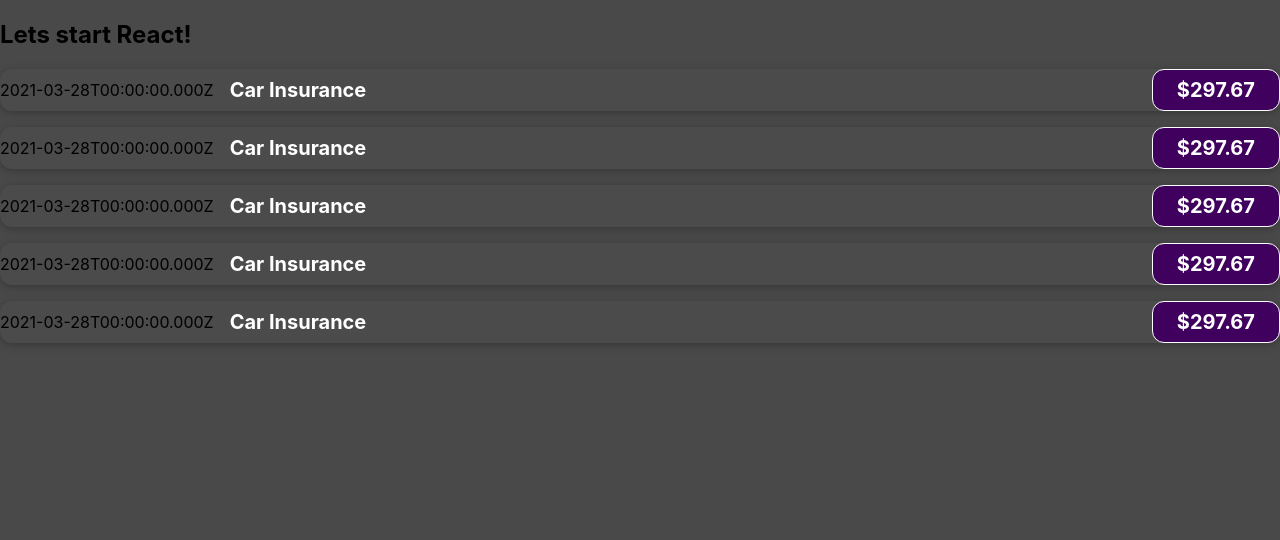
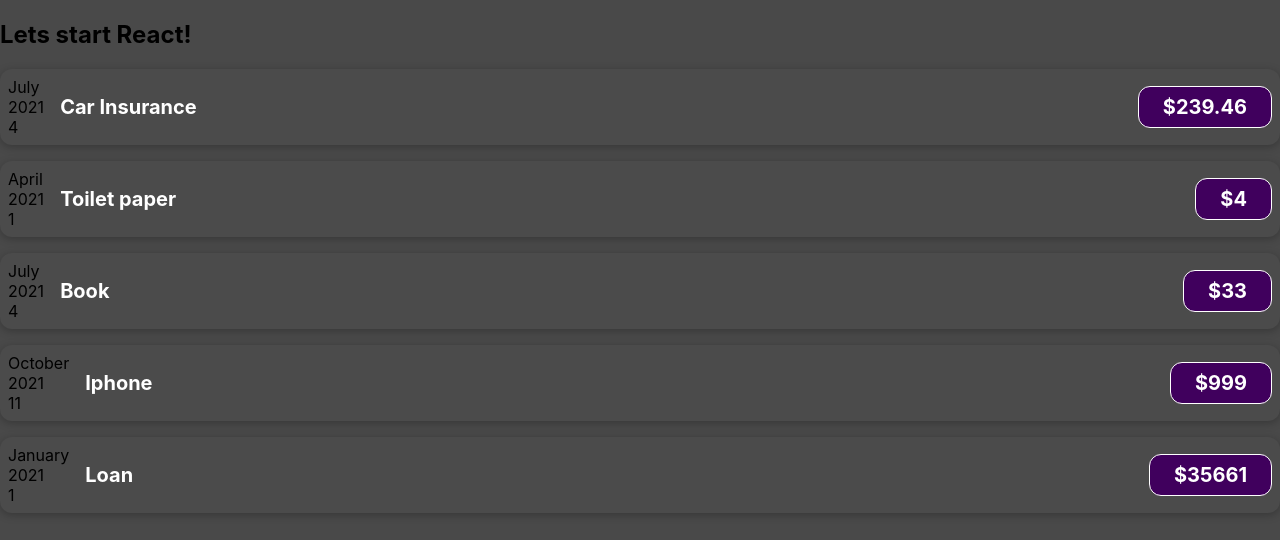
Before and after one commit to s-deep3k/Expense-Tracker, a JavaScript app: page / in a window 1280 px wide. Shown: the top 540 px of the page. Built offline with nearby package versions, Linux system fonts and the light colour scheme.

Commit message:
Props done, splitting compo into multiple compo for more convenience

```diff
--- a/src/App.js
+++ b/src/App.js
@@ -1,50 +1,65 @@
 import ExpenseItem from "./components/ExpenseItem";
 function App() {
-  const expenses =[
+  const expenses = [
     {
-      id:1,
-      title:'Car Insurance',
-      amount:239.46,
-      date: new Date(2021,6,4)
-
+      id: 1,
+      title: "Car Insurance",
+      amount: 239.46,
+      date: new Date(2021, 6, 4),
     },
     {
-      id:2,
-      title:'Toilet paper',
-      amount:4,
-      date: new Date(2021,3,1)
-
+      id: 2,
+      title: "Toilet paper",
+      amount: 4,
+      date: new Date(2021, 3, 1),
     },
     {
-      id:3,
-      title:'Book',
-      amount:33,
-      date: new Date(2021,6,4)
-
+      id: 3,
+      title: "Book",
+      amount: 33,
+      date: new Date(2021, 6, 4),
     },
     {
-      id:4,
-      title:'Iphone',
-      amount:999,
-      date: new Date(2021,9,11)
-
+      id: 4,
+      title: "Iphone",
+      amount: 999,
+      date: new Date(2021, 9, 11),
     },
     {
-      id:5,
-      title:'Loan',
-      amount:35661,
-      date: new Date(2021,0,1)
-
+      id: 5,
+      title: "Loan",
+      amount: 35661,
+      date: new Date(2021, 0, 1),
     },
-  ]
+  ];
   return (
     <div>
       <h2>Lets start React!</h2>
-      <ExpenseItem></ExpenseItem>
-      <ExpenseItem></ExpenseItem>
-      <ExpenseItem></ExpenseItem>
-      <ExpenseItem></ExpenseItem>
-      <ExpenseItem></ExpenseItem>
+      <ExpenseItem
+        title={expenses[0].title}
+        amount={expenses[0].amount}
+        date={expenses[0].date}
+      ></ExpenseItem>
+      <ExpenseItem
+        title={expenses[1].title}
+        amount={expenses[1].amount}
+        date={expenses[1].date}
+      ></ExpenseItem>
+      <ExpenseItem
+        title={expenses[2].title}
+        amount={expenses[2].amount}
+        date={expenses[2].date}
+      ></ExpenseItem>
+      <ExpenseItem
+        title={expenses[3].title}
+        amount={expenses[3].amount}
+        date={expenses[3].date}
+      ></ExpenseItem>
+      <ExpenseItem
+        title={expenses[4].title}
+        amount={expenses[4].amount}
+        date={expenses[4].date}
+      ></ExpenseItem>
     </div>
   );
 }
--- a/src/components/ExpenseItem.css
+++ b/src/components/ExpenseItem.css
@@ -3,7 +3,7 @@
     justify-content: space-between;
     align-items: center;
     box-shadow: 0 2px 8px rgba(0, 0, 0, 0.25);
-    padding: 0.5 rem;
+    padding: 0.5rem;
     margin: 1rem 0;
     border-radius: 12px;
     background-color: #4b4b4b;
@@ -19,7 +19,7 @@
     flex: 1;
   }
 
-.expense-item h2{
+  .expense-item h2 {
     color: #3a3a3a;
     font-size: 1rem;
     flex: 1;
@@ -38,19 +38,46 @@
   }
 
   @media (min-width: 580px) {
-    .expense-item__description{
+    .expense-item__description {
       flex-direction: row;
       align-items: center;
       justify-content: flex-start;
       flex: 1;
     }
 
-    .expense-item__description h2{
+    .expense-item__description h2 {
       font-size: 1.25rem;
     }
 
-    .expense-item__price{
+    .expense-item__price {
       font-size: 1.25rem;
       padding: 0.5rem 1.5rem;
     }
   }
+
+.expense-date {
+    display: flex;
+    flex-direction: column;
+    width: 5.5rem;
+    height: 5.5rem;
+    border: 1px solid #ececec;
+    background-color: #2a2a2a;
+    color: white;
+    border-radius: 12px;
+    align-items: center;
+    justify-content: center;
+  }
+
+  .expense-date__month {
+    font-size: 0.75rem;
+    font-weight: bold;
+  }
+
+  .expense-date__year {
+    font-size: 0.75rem;
+  }
+
+  .expense-date__day {
+    font-size: 1.5rem;
+    font-weight: bold;
+  }
--- a/src/components/ExpenseItem.js
+++ b/src/components/ExpenseItem.js
@@ -1,16 +1,20 @@
 import "./ExpenseItem.css";
 
-function ExpenseItem() {
-  const expenseDate = new Date(2021, 2, 28);
-  const expenseTitle = "Car Insurance";
-  const expenseAmount = 297.67;
+function ExpenseItem(props) {
+  const day = props.date.toLocaleString('en-US',{day:'numeric'})
+  const month = props.date.toLocaleString('en-US',{month:'long'})
+  const year = props.date.getFullYear()
   return (
     <div className="expense-item">
-      <div>{expenseDate.toISOString()}</div>
+      <div>
+        <div>{month}</div>
+        <div>{year}</div>
+        <div>{day}</div>
+      </div>
       <div className="expense-item__description">
-        <h2>{expenseTitle}</h2>
+        <h2>{props.title}</h2>
       </div>
-      <div className="expense-item__price">${expenseAmount}</div>
+      <div className="expense-item__price">${props.amount}</div>
     </div>
   );
 }
```
Lines whose indentation alone changed are shown as unchanged.
